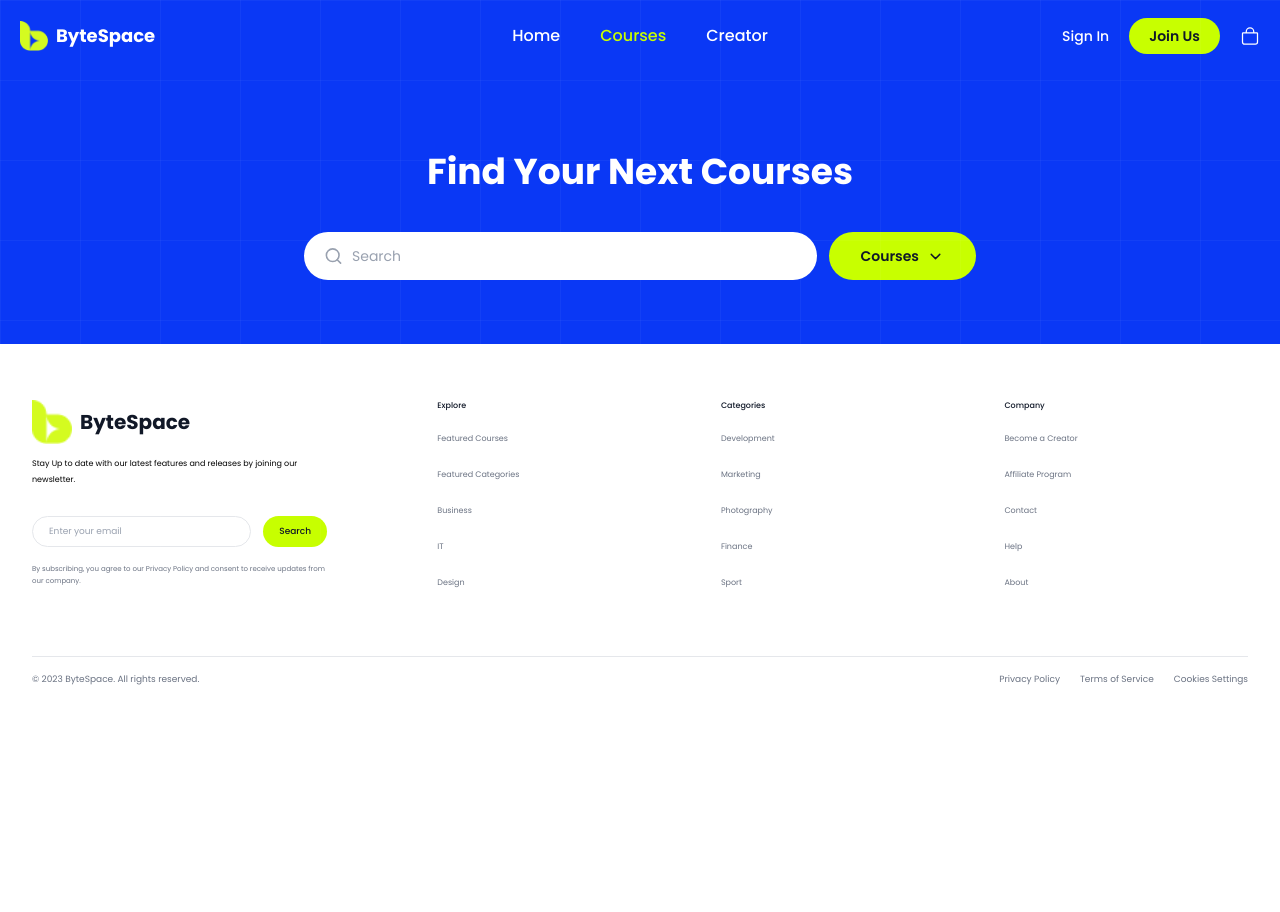
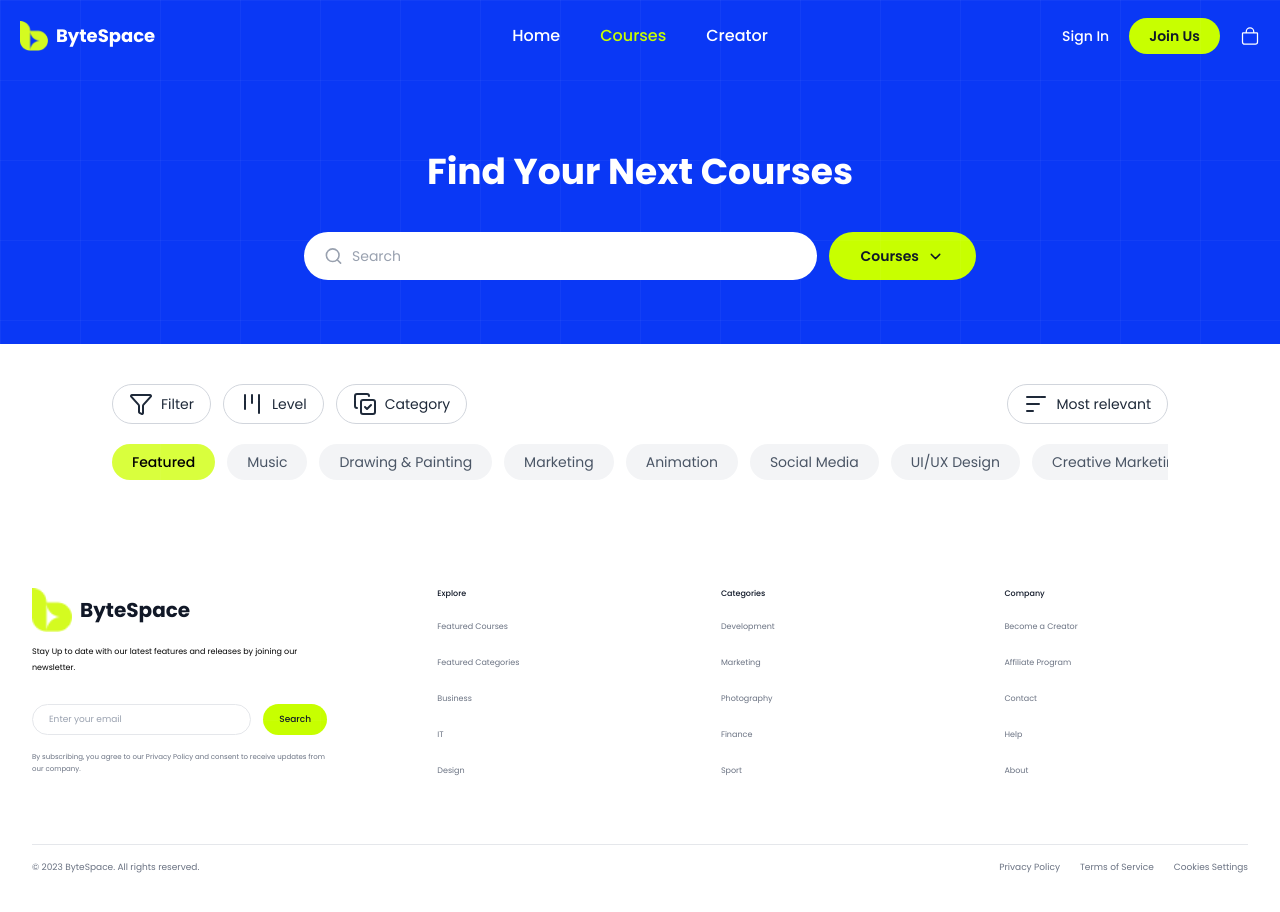
Before and after one commit to faiji31/byspace_project, a Next.js app: page /courses in a window 1280 px wide. Shown: the top 912 px of the page. Before the commit the page ends 800 px from the top, so only its background shows below. Built offline with nearby package versions, Linux system fonts and the light colour scheme.

Commit message:
14th commit

```diff
--- a/src/app/courses/page.jsx
+++ b/src/app/courses/page.jsx
@@ -1,4 +1,5 @@
 import CourseCard from "@/components/cards/CoursesCard";
+import FilterBar from "@/components/filter/FilterBar";
 import FindCourse from "@/components/layout/FindCourse";
 
 
@@ -8,6 +9,9 @@ export default function CoursesPage() {
   return (
     <div>
         <FindCourse></FindCourse>
+        <div>
+            <FilterBar></FilterBar>
+        </div>
     </div>
 
 
--- /dev/null
+++ b/src/components/CoursesCard.jsx
@@ -0,0 +1,49 @@
+import React from 'react'
+
+const CoursesCard = () => {
+  return (
+    <div>
+       <Link
+      href={`/courses/${course.id}`}
+      className="group block overflow-hidden rounded-2xl border border-gray-200 bg-white transition hover:shadow-xl"
+    >
+      <div className="relative">
+
+        <img src={course.image} alt={course.title} className="h-44 w-full object-cover" />
+        <span className="absolute left-3 top-3 rounded-full bg-white px-3 py-1 text-xs font-medium">
+          {course.level}
+        </span>
+      </div>
+
+      <div className="space-y-3 p-4">
+        <div className="flex items-center justify-between text-sm">
+          <span className="text-gray-500">{course.instructor}</span>
+          <span className="font-semibold">⭐ {course.rating}</span>
+        </div>
+
+        <h3 className="line-clamp-2 text-lg font-semibold group-hover:text-blue-600">
+          {course.title}
+        </h3>
+
+        <p className="text-xs text-gray-500">
+          {course.lessons} Lessons · {course.hours}h {course.mins}m · {course.comments}
+        </p>
+
+        <div className="flex items-center justify-between pt-1">
+          <div className="flex -space-x-2">
+            {course.avatars.map((a) => (
+              <img key={a} src={a} alt="" className="h-7 w-7 rounded-full border-2 border-white" />
+            ))}
+            <span className="flex h-7 w-7 items-center justify-center rounded-full border-2 border-white bg-lime-300 text-[10px] font-bold">
+              +{course.moreStudents}
+            </span>
+          </div>
+          <span className="text-lg font-bold">${course.price}</span>
+        </div>
+      </div>
+    </Link>
+    </div>
+  )
+}
+
+export default CoursesCard
--- /dev/null
+++ b/src/components/filter/CategoryChips.jsx
@@ -0,0 +1,31 @@
+const categories = [
+  "Featured",
+  "Music",
+  "Drawing & Painting",
+  "Marketing",
+  "Animation",
+  "Social Media",
+  "UI/UX Design",
+  "Creative Marketing",
+  "Cooking",
+];
+
+export default function CategoryChips() {
+  return (
+    <div className="flex gap-3 overflow-x-auto pb-1 [scrollbar-width:none] [&::-webkit-scrollbar]:hidden">
+      {categories.map((cat, i) => (
+        <button
+          key={cat}
+          type="button"
+          className={`shrink-0 whitespace-nowrap rounded-full px-5 py-2 text-sm transition ${
+            i === 0
+              ? "bg-[#D9FF3D] font-medium text-black" // Featured = active look
+              : "bg-gray-100 text-gray-600 hover:bg-gray-200"
+          }`}
+        >
+          {cat}
+        </button>
+      ))}
+    </div>
+  );
+}
--- /dev/null
+++ b/src/components/filter/FilterBar.jsx
@@ -0,0 +1,41 @@
+import FilterButton from "./FilterButton";
+import CategoryChips from "./CategoryChips";
+import { CopyCheck, Funnel, Kanban, ListSortDescending } from "lucide-react";
+
+const iconClass = "h-4 w-4";
+
+const FunnelIcon = (
+ <Funnel />
+);
+
+const LevelIcon = (
+ <Kanban />
+);
+
+const CategoryIcon = (
+ <CopyCheck />
+);
+
+const SortIcon = (
+  <ListSortDescending />
+);
+
+export default function FilterBar() {
+  return (
+    <section className="mx-auto w-full mt-10 space-y-5   px-28 pb-12">
+
+      <div className="flex flex-wrap items-center justify-between gap-3">
+        <div className="flex flex-wrap items-center gap-3">
+          <FilterButton icon={FunnelIcon} label="Filter" />
+          <FilterButton icon={LevelIcon} label="Level" />
+          <FilterButton icon={CategoryIcon} label="Category" />
+        </div>
+
+        <FilterButton icon={SortIcon} label="Most relevant" />
+      </div>
+
+      {/* category chips */}
+      <CategoryChips />
+    </section>
+  );
+}
--- /dev/null
+++ b/src/components/filter/FilterButton.jsx
@@ -0,0 +1,11 @@
+export default function FilterButton({ icon, label }) {
+  return (
+    <button
+      type="button"
+      className="flex h-10 items-center gap-2 rounded-full border border-gray-300 bg-white px-4 text-sm text-gray-800 transition hover:bg-gray-50"
+    >
+      {icon}
+      <span>{label}</span>
+    </button>
+  );
+}
```
